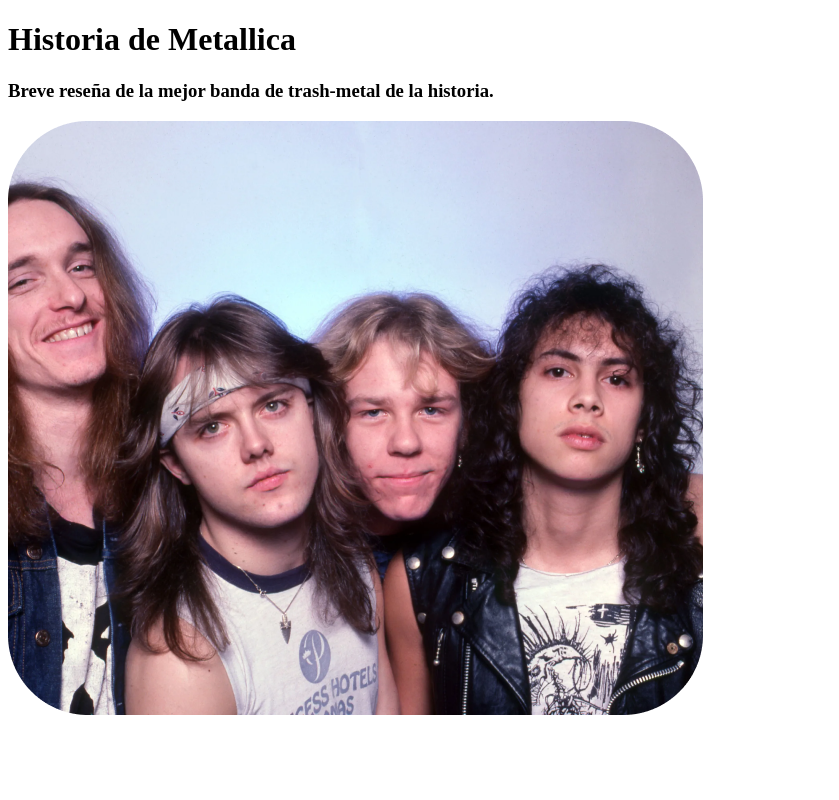
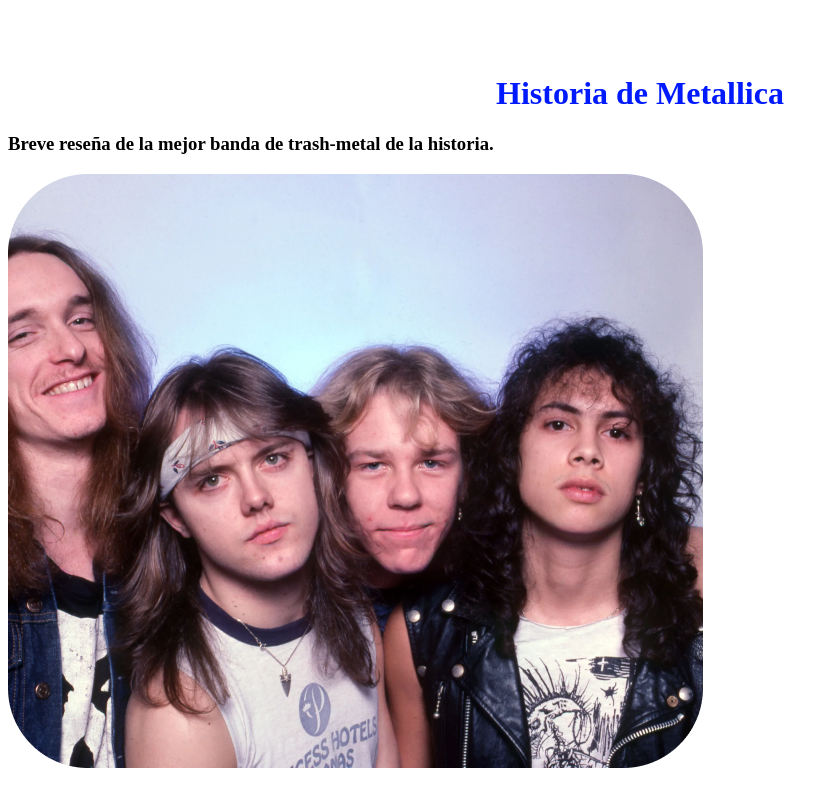
Before and after one commit to vpj-mati/coding-clan-matis, a plain HTML site: page 20230608-Clase 6/Index.html in a window 1280 px wide. Shown: the whole page, without its empty margins (0-839 px from the left). Drawn offline with Linux system fonts and the light colour scheme.

Commit message:
Implemento estilo css a pagina index

```diff
--- a/20230608-Clase 6/Index.html
+++ b/20230608-Clase 6/Index.html
@@ -7,7 +7,12 @@
     <title>Document</title>
 </head>
 <body>
-    <h1>Historia de Metallica</h1>
+    <h1 style="
+    color: #001AFF;
+    text-align: center;
+    margin-top: 75px;
+    ">Historia de Metallica</h1>
+
     <h3>Breve reseña de la mejor banda de trash-metal de la historia.</h3>
 
 
```
